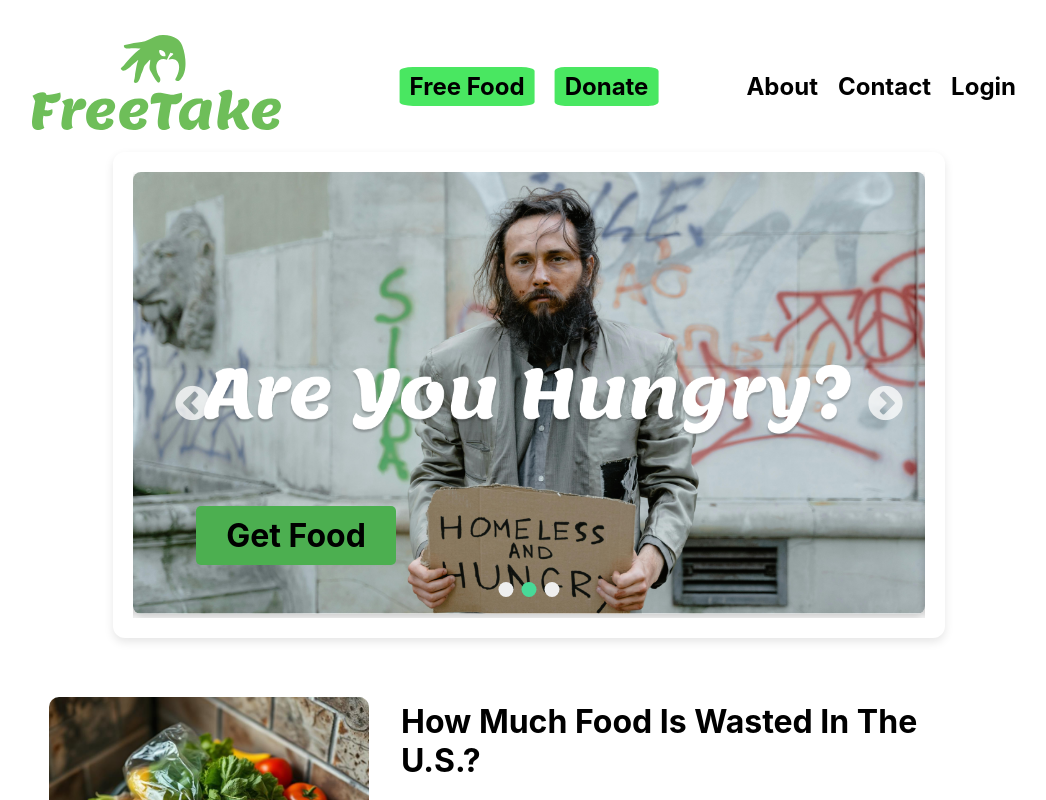
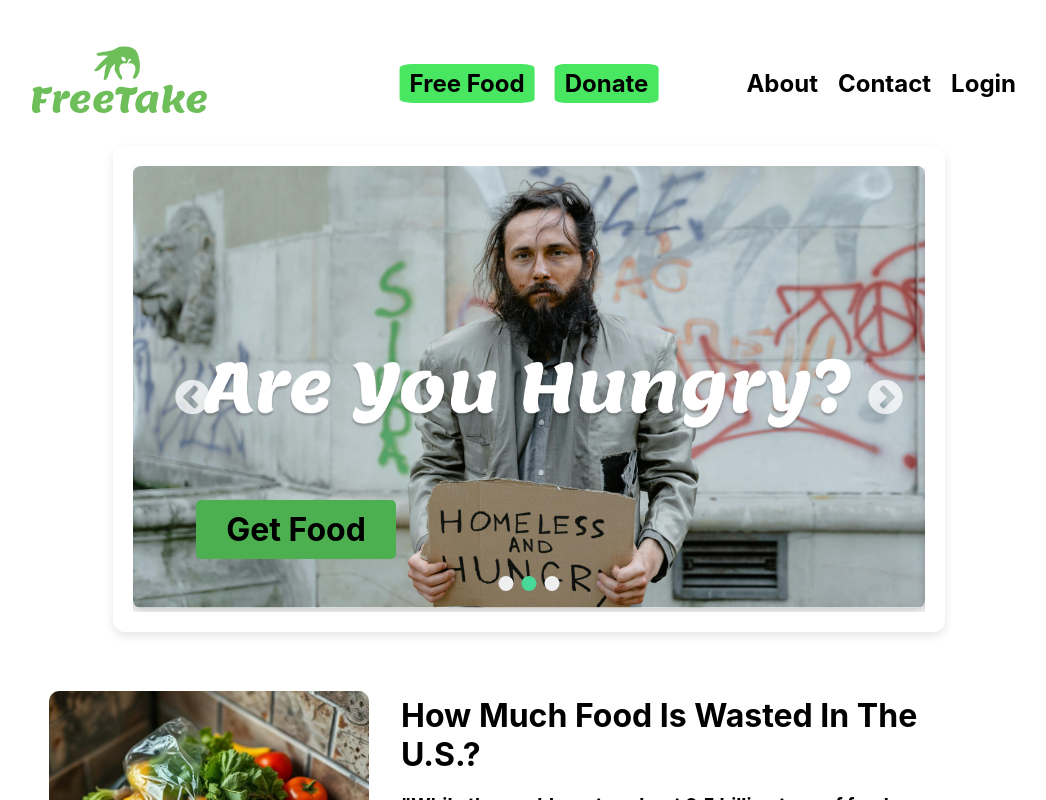
Before and after one commit to Ssiul003/freetake, a React (Create React App) app in the folder frontend/: page / in a window 1280 px wide. Shown: the top 800 px of the page, without its empty margins (111-1157 px from the left). Built offline with nearby package versions, Linux system fonts and the light colour scheme.

Commit message:
brand logo sizing

```diff
--- a/frontend/src/App.css
+++ b/frontend/src/App.css
@@ -83,6 +83,11 @@ nav{
   border-color: black;
 }
 
+.brand-logo{
+  height: 90px;
+  width: 175px;
+}
+
 /* Form and page styles */
 form {
   max-width: 400px;
```
